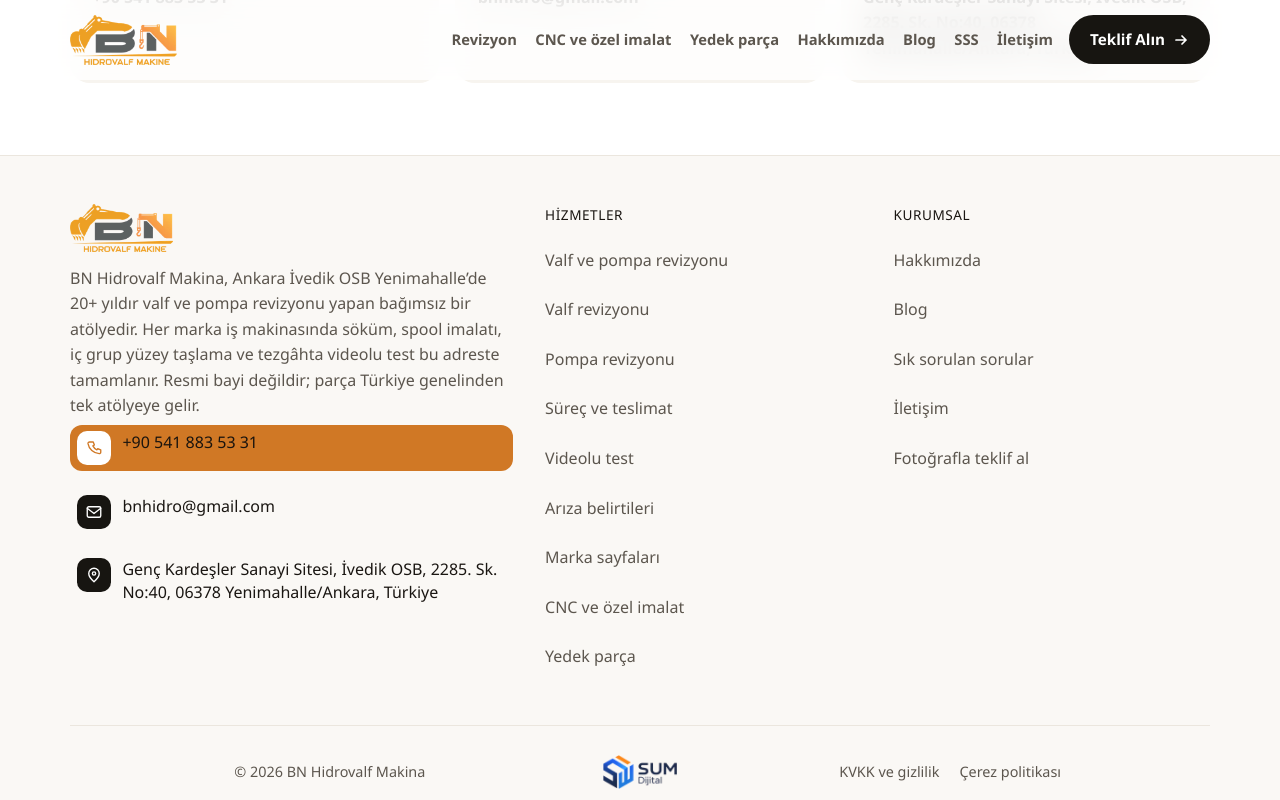
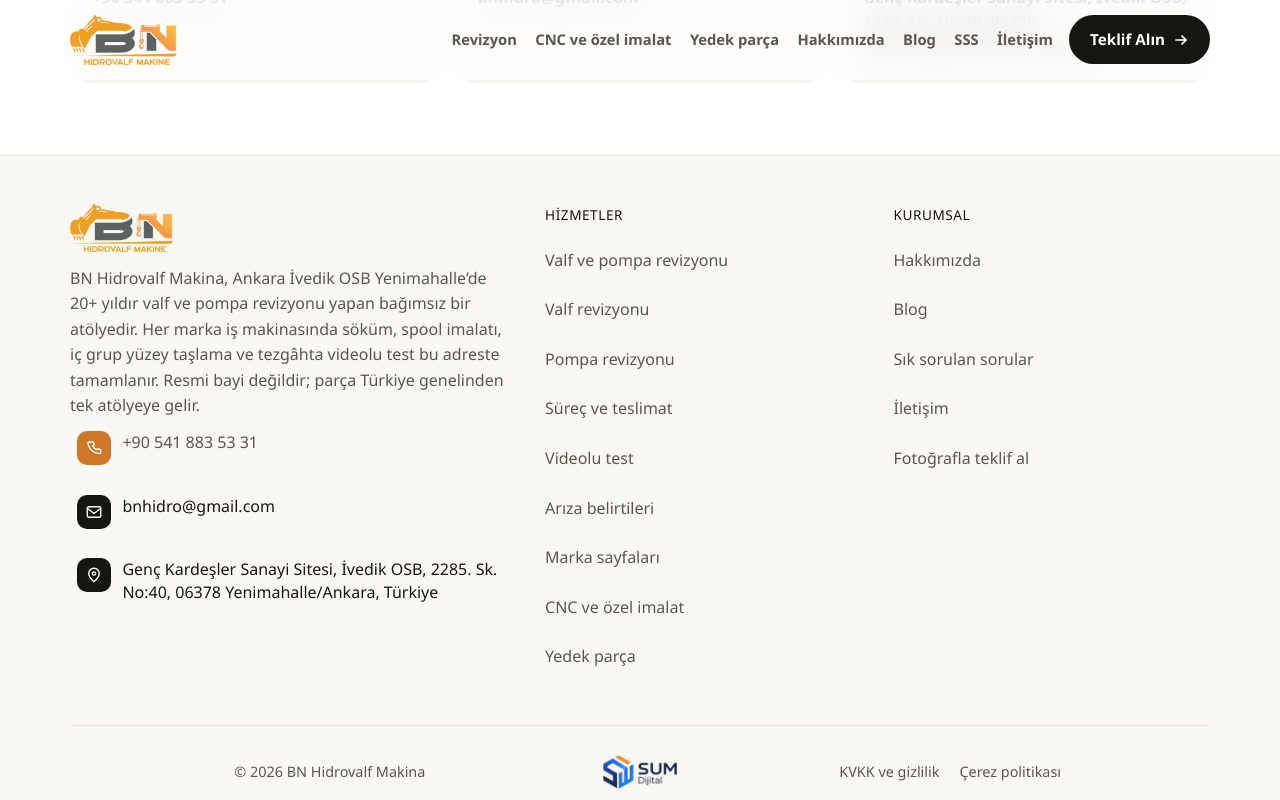
Before and after one commit to serdargurkanc-create/bn-hidrovalf-web, a Next.js app: page / in a window 1280 px wide. In both pictures the pointer is over the link 291 px from the left and 8956 px from the top of the page. Shown: the part 8054-8854 px from the top of the page. Built offline with nearby package versions, Linux system fonts and the light colour scheme.

Commit message:
v6.27: footer ikon rengi yalnız ikonun üzerinde değişir
İletişim satırının zemini sabit kalır. Turuncu, imleç ikona gelince
ikonun kendisinde görünür.

Co-authored-by: Serdar Gürkan Çetinkaya <serdargurkanc-create@users.noreply.github.com>

```diff
--- a/app/globals.css
+++ b/app/globals.css
@@ -1194,13 +1194,11 @@ a { color: inherit; }
   transition: background 0.25s var(--ease), color 0.25s var(--ease);
 }
 .footer-ico svg { width: 18px; height: 18px; }
-.footer-contact a:hover {
+.footer-contact a:hover { color: inherit; background: none; }
+.footer-ico:hover,
+.footer-contact a:hover .footer-ico {
   background: var(--accent-2);
-  color: var(--on-accent);
-}
-.footer-contact a:hover .footer-ico {
-  background: #fff;
-  color: var(--accent-2);
+  color: #fff;
 }
 .footer-legal {
   display: grid;
```
